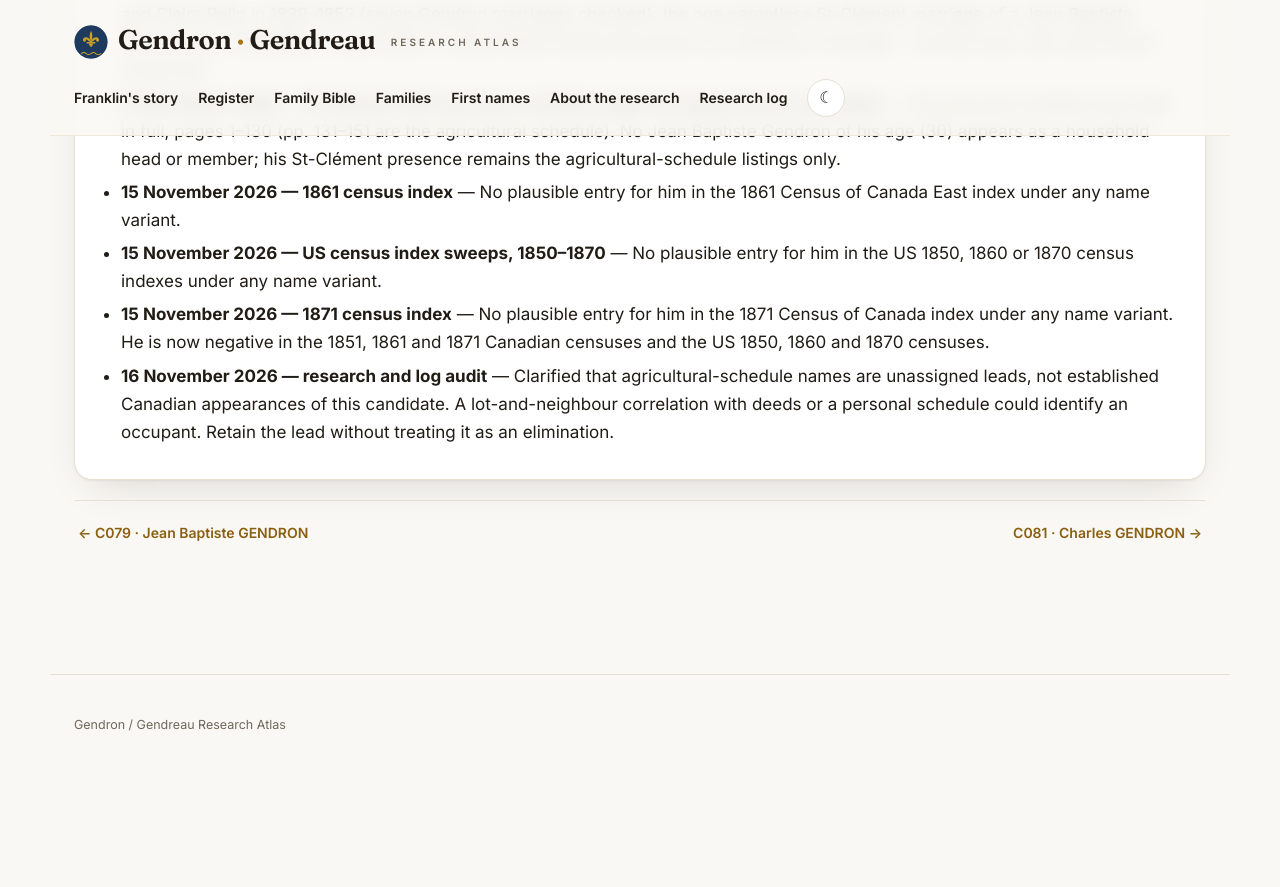
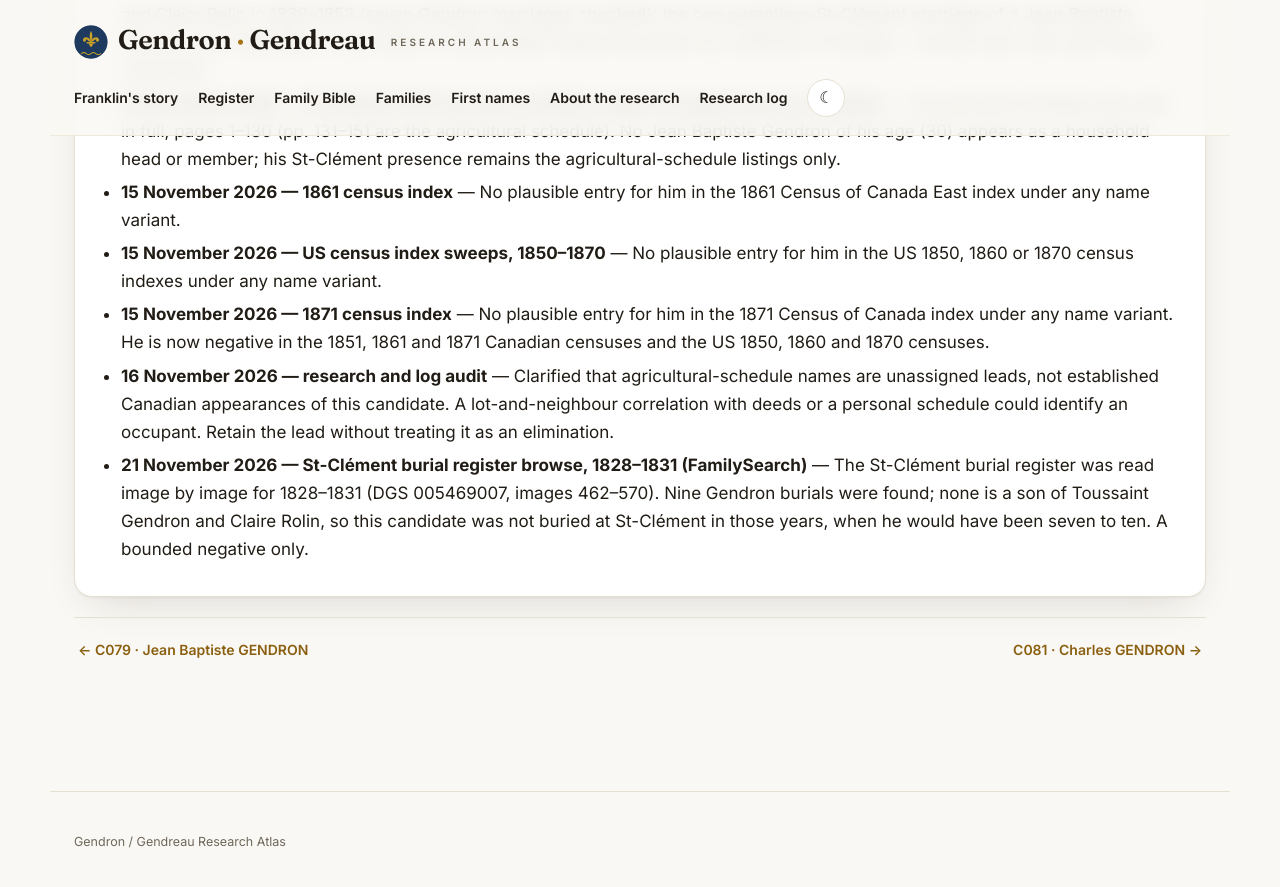
Before and after one commit to vetharmon/gendron-research, a Jekyll site: the page built from _candidates/c080.md, in a window 1280 px wide and 900 px high, scrolled down 2636 px. Shown: the top 887 px of the window. Built offline with Jekyll 4.4.1, drawn with Linux system fonts in a browser that asks for light colours; before the commit the page ends 3418 px from its top, so only the background shows below that.

Commit message:
St-Clement burial browse 1828-1831 — entries for C080, C181, C195, C212, C220

```diff
--- a/_candidates/c080.md
+++ b/_candidates/c080.md
@@ -27,6 +27,8 @@ search_log:
     outcome: "No plausible entry for him in the 1871 Census of Canada index under any name variant. He is now negative in the 1851, 1861 and 1871 Canadian censuses and the US 1850, 1860 and 1870 censuses."
   - resource: "16 November 2026 — research and log audit"
     outcome: "Clarified that agricultural-schedule names are unassigned leads, not established Canadian appearances of this candidate. A lot-and-neighbour correlation with deeds or a personal schedule could identify an occupant. Retain the lead without treating it as an elimination."
+  - resource: "21 November 2026 — St-Clément burial register browse, 1828–1831 (FamilySearch)"
+    outcome: "The St-Clément burial register was read image by image for 1828–1831 (DGS 005469007, images 462–570). Nine Gendron burials were found; none is a son of Toussaint Gendron and Claire Rolin, so this candidate was not buried at St-Clément in those years, when he would have been seven to ten. A bounded negative only."
 permalink: /candidates/c080/
 sources:
   - label: "LAFRANCE baptism (act 2369738)"
```
Also changed, not shown: _candidates/c181.md (+2 -0 lines), _candidates/c195.md (+2 -0 lines), _candidates/c212.md (+2 -0 lines), _candidates/c220.md (+2 -0 lines).
